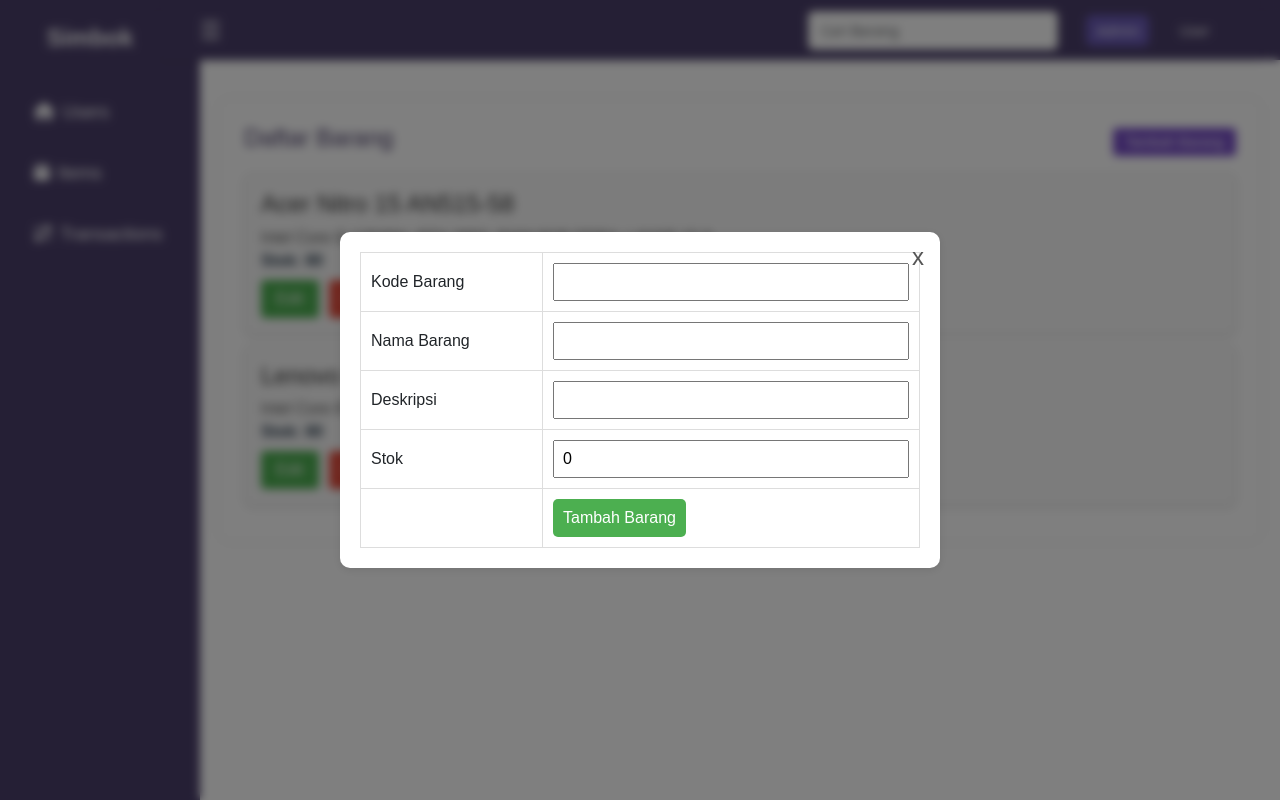
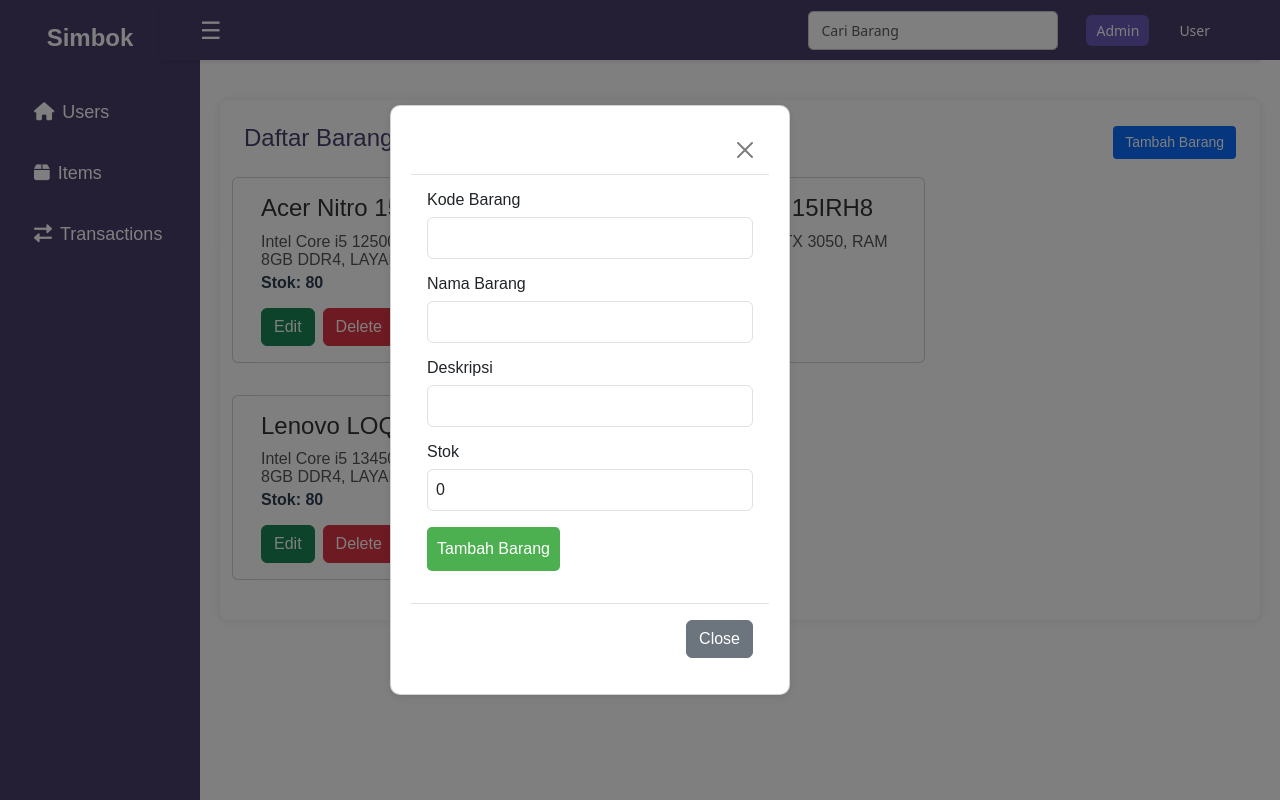
Before and after one commit to Faizululum/Code-Materi-MSIB-STECHOQ, a Vue app in the folder frontend/: page / in a window 1280 px wide. Both pictures are taken after a click on the button "Tambah Barang". Built offline with nearby package versions, Linux system fonts and the light colour scheme.

Commit message:
Bootstrap Component

```diff
--- a/frontend/src/components/Modal.vue
+++ b/frontend/src/components/Modal.vue
@@ -1,11 +1,47 @@
 <template>
-    <div v-if="visible" class="modal-overlay">
-        <div class="modal-content">
-            <button class="close-button" @click="$emit('close')">x</button>
-            <slot></slot>
+  <div
+    class="modal fade"
+    :class="{ show: visible }"
+    tabindex="-1"
+    style="display: block;"
+    aria-modal="true"
+    role="dialog"
+    v-if="visible"
+  >
+    <div class="modal-dialog modal-dialog-centered">
+      <div class="modal-content">
+
+        <!-- Modal Header -->
+        <div class="modal-header">
+          <button
+            type="button"
+            class="btn-close"
+            @click="$emit('close')"
+            aria-label="Close"
+          ></button>
         </div>
+
+        <!-- Modal Body -->
+        <div class="modal-body">
+          <slot></slot>
+        </div>
+
+        <!-- Modal Footer -->
+        <div class="modal-footer">
+          <button
+            type="button"
+            class="btn btn-secondary"
+            @click="$emit('close')"
+          >
+            Close
+          </button>
+        </div>
+
+      </div>
     </div>
+  </div>
 </template>
+
 
 <script>
 export default {
@@ -70,4 +106,14 @@ export default {
 .close-button:hover {
   color: #000;
 }
+
+.modal {
+    display: none;
+    background: rgba(0, 0, 0, 0.5);
+}
+
+.modal.show {
+    display: block;
+}
+
 </style>
--- a/frontend/src/components/admin/item/ItemCard.vue
+++ b/frontend/src/components/admin/item/ItemCard.vue
@@ -1,14 +1,16 @@
 <template>
-  <div class="item-card">
-    <h3>{{ item.nama }}</h3>
-    <p>{{ item.deskripsi }}</p>
-    <p class="stock">Stok: {{ item.stok }}</p>
-    <div class="buttons">
-      <button @click="$emit('edit-item', item)" class="edit">Edit</button>
-      <button @click="$emit('delete-item', item.kode)" class="delete">
+  <div class="item-card card mb-3">
+    <div class="card-body">
+    <h3 class="card-title">{{ item.nama }}</h3>
+    <p class="card-text">{{ item.deskripsi }}</p>
+    <p class="card-text stock">Stok: {{ item.stok }}</p>
+    <div class="buttons d-flex gap-2 mt-3">
+      <button @click="$emit('edit-item', item)" class="btn btn-success edit">Edit</button>
+      <button @click="$emit('delete-item', item.kode)" class="btn btn-danger delete">
         Delete
       </button>
     </div>
+  </div>
   </div>
 </template>
 
@@ -26,12 +28,6 @@ export default {
 
 <style scoped>
 .item-card {
-  border: 1px solid #ddd;
-  padding: 16px;
-  margin-bottom: 10px;
-  border-radius: 8px;
-  background-color: #f9f9f9;
-  box-shadow: 0 2px 4px rgba(0, 0, 0, 0.1);
   transition: transform 0.2s, box-shadow 0.2s;
 }
 
@@ -40,55 +36,27 @@ export default {
   box-shadow: 0 4px 8px rgba(0, 0, 0, 0.2);
 }
 
-.item-card h3 {
+/* Gaya untuk judul kartu */
+.item-card .card-title {
   margin: 0 0 10px;
   font-size: 1.5em;
   color: #333;
 }
 
-.item-card p {
+/* Gaya untuk teks deskripsi */
+.item-card .card-text {
   margin: 5px 0;
   color: #555;
 }
 
+/* Gaya khusus untuk teks stock */
 .item-card .stock {
   font-weight: bold;
   color: #2c3e50;
 }
 
-.item-card .buttons {
-  display: flex;
-  gap: 10px;
-  margin-top: 10px;
-}
-
+/* Gaya untuk tombol dengan transisi warna */
 .item-card button {
-  padding: 10px 15px;
-  border: none;
-  border-radius: 4px;
-  cursor: pointer;
   transition: background-color 0.2s;
 }
-
-.item-card button:hover {
-  background-color: #ddd;
-}
-
-.item-card button.edit {
-  background-color: #4caf50;
-  color: white;
-}
-
-.item-card button.edit:hover {
-  background-color: #45a049;
-}
-
-.item-card button.delete {
-  background-color: #e74c3c;
-  color: white;
-}
-
-.item-card button.delete:hover {
-  background-color: #c0392b;
-}
 </style>
--- a/frontend/src/components/admin/item/ItemForm.vue
+++ b/frontend/src/components/admin/item/ItemForm.vue
@@ -1,58 +1,63 @@
 <template>
   <div>
-      <form @submit.prevent="submitForm">
-        <table>
-          <tr>
-            <td>Kode Barang</td>
-            <td>
+    <form @submit.prevent="submitForm" class="mb-3">
+      <!-- Kode Barang -->
+      <div class="mb-3">
+        <label for="kode" class="form-label">Kode Barang</label>
         <input
-                type="text"
+          type="number"
           v-model="form.kode"
           id="kode"
+          class="form-control"
           :disabled="isEdit"
           required
         />
-            </td>
-          </tr>
+      </div>
 
-          <tr>
-            <td>Nama Barang</td>
-            <td>
-              <input type="text" v-model="form.nama" id="nama" required />
-            </td>
-          </tr>
+      <!-- Nama Barang -->
+      <div class="mb-3">
+        <label for="nama" class="form-label">Nama Barang</label>
+        <input
+          type="text"
+          v-model="form.nama"
+          id="nama"
+          class="form-control"
+          required
+        />
+      </div>
 
-          <tr>
-            <td>Deskripsi</td>
-            <td>
+      <!-- Deskripsi -->
+      <div class="mb-3">
+        <label for="deskripsi" class="form-label">Deskripsi</label>
         <input
           type="text"
           v-model="form.deskripsi"
           id="deskripsi"
+          class="form-control"
           required
         />
-            </td>
-          </tr>
+      </div>
 
-          <tr>
-            <td>Stok</td>
-            <td>
-              <input type="number" v-model="form.stok" id="stok" required />
-            </td>
-          </tr>
+      <!-- Stok -->
+      <div class="mb-3">
+        <label for="stok" class="form-label">Stok</label>
+        <input
+          type="number"
+          v-model="form.stok"
+          id="stok"
+          class="form-control"
+          required
+        />
+      </div>
 
-          <tr>
-            <td></td>
-            <td>
-              <button type="submit">
+      <!-- Submit Button -->
+      <button type="submit" class="btn btn-success">
         {{ isEdit ? "Simpan Perubahan" : "Tambah Barang" }}
       </button>
-            </td>
-          </tr>
-        </table>
     </form>
   </div>
 </template>
+
 
 
 <script>
--- a/frontend/src/components/admin/item/ItemList.vue
+++ b/frontend/src/components/admin/item/ItemList.vue
@@ -1,16 +1,17 @@
 <template>
-  <div class="item-list">
-    <div class="header">
+  <div class="item-list container py-4">
+    <div class="header d-flex justify-content-between align-items-center mb-3">
       <h2>Daftar Barang</h2>
-      <button class="add-btn" @click="showAddForm">Tambah Barang</button>
+      <button class="btn btn-primary" @click="showAddForm">Tambah Barang</button>
     </div>
-    <div class="item-cards">
+    <div class="item-cards row gap-3">
       <ItemCard
         v-for="item in items"
         :key="item.kode"
         :item="item"
         @edit-item="editItem"
         @delete-item="deleteItem"
+        class="col-md-6 col-lg-4"
       />
     </div>
     <Modal :visible="showForm" @close="cancelEditForm">
@@ -44,6 +45,12 @@ export default {
           stok: 80,
         },
 
+        {
+          kode: "2024002",
+          nama: "Lenovo LOQ 15 15IRH8",
+          deskripsi: "Intel Core i5 13450H, RTX 3050, RAM 8GB DDR4, LAYAR 15.6",
+          stok: 80,
+        },
         {
           kode: "2024002",
           nama: "Lenovo LOQ 15 15IRH8",
@@ -199,4 +206,16 @@ button {
     margin: 5px 0;
   }
 }
+
+.item-list {
+    background-color: #fff;
+    border-radius: 8px;
+    box-shadow: 0 0 10px rgba(0, 0, 0, 0.1);
+  }
+
+  .header h2 {
+    color: #4b3f6b;
+    font-size: 24px;
+  }
+
 </style>
--- a/frontend/src/components/admin/user/UserCard.vue
+++ b/frontend/src/components/admin/user/UserCard.vue
@@ -6,8 +6,8 @@
         <p><strong>Role:</strong> {{ user.role }}</p>
       </div>
       <div class="user-actions">
-        <button class="edit-btn" @click="$emit('edit-user', user)">Edit</button>
-        <button class="delete-btn" @click="$emit('delete-user', user.id)">
+        <button class="btn btn-success" @click="$emit('edit-user', user)">Edit</button>
+        <button class="btn btn-danger" @click="$emit('delete-user', user.id)">
           Delete
         </button>
       </div>
```
Lines whose indentation alone changed are shown as unchanged.
